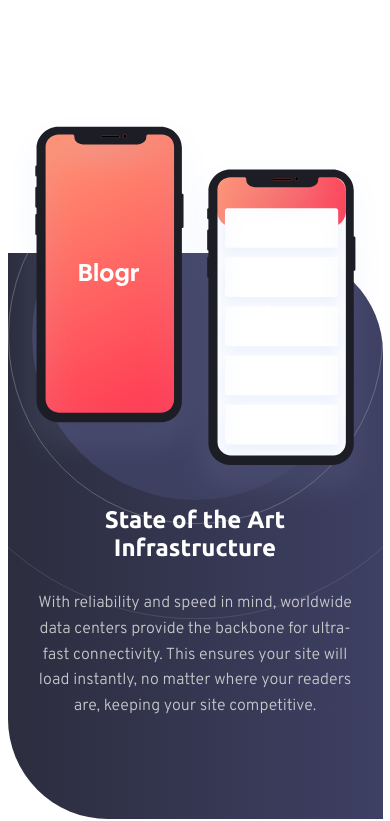
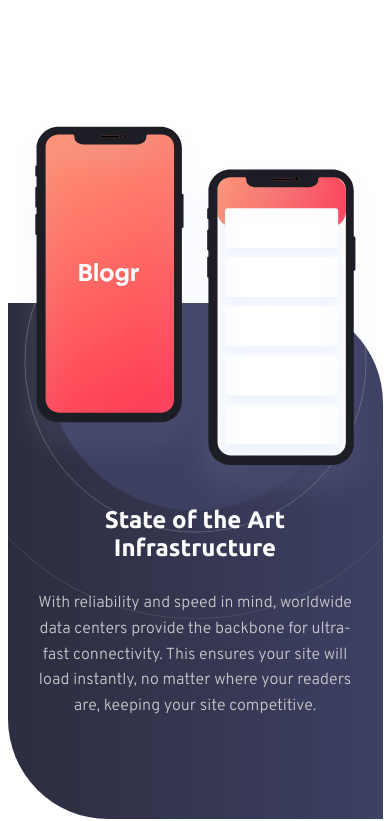
Before and after one commit to SergioCzP/blogr-front, a website: page index.html in a window 390 px wide. Shown: the part 1580-2401 px from the top of the page. Drawn offline with Linux system fonts and the light colour scheme.

Commit message:
mobile state updated

```diff
--- a/src/scss/state/_state.scss
+++ b/src/scss/state/_state.scss
@@ -16,7 +16,7 @@
       rgba(44, 45, 62, 1) 0%,
       rgba(62, 64, 100, 1) 100%
     );
-    top: 19rem;
+    top: 24rem;
     left: 0;
     right: 0;
     bottom: 0;
@@ -33,7 +33,7 @@
       background-repeat: no-repeat;
       background-size: cover;
       background-position: center -20rem;
-      top: 19rem;
+      top: 24rem;
       left: 0;
       right: 0;
       bottom: 0;
```
Also changed, not shown: build/css/app.css, 1 other file.
